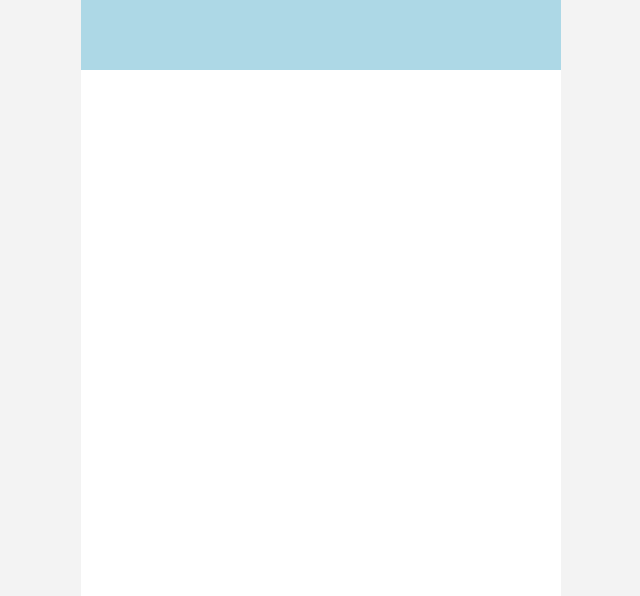
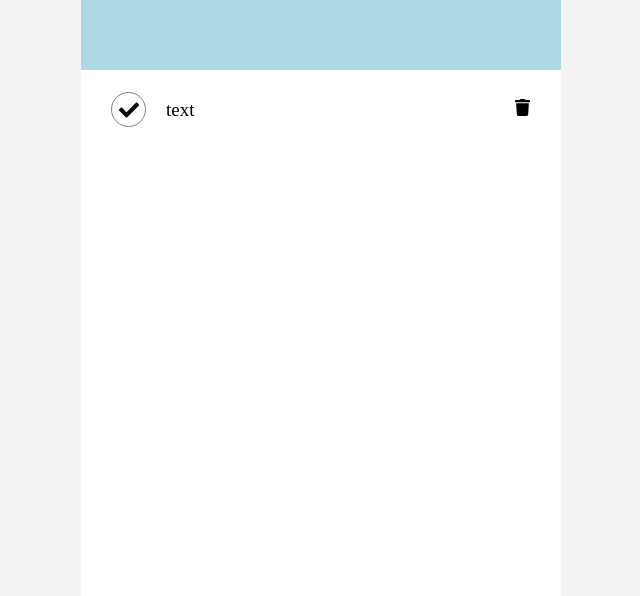
Before and after one commit to ShinjungOh/2022-todolist-challenge, a Next.js app in the folder 2022-10-06/: page /todolist in a window 1280 px wide. Shown: the part 130-726 px from the top of the page, without its empty margins (319-959 px from the left). Built offline with nearby package versions, Linux system fonts and the light colour scheme.

Commit message:
[ADD] 7th: TodoList UI 구현

```diff
--- a/2022-10-06/pages/todolist.tsx
+++ b/2022-10-06/pages/todolist.tsx
@@ -1,10 +1,11 @@
 import React from 'react';
 
-import { TodoCreate, TodoHeader } from '@components/todo';
+import { TodoCreate, TodoHeader, TodoList } from '@components/todo';
 
 const Todolist = () => (
   <>
     <TodoHeader />
+    <TodoList />
     <TodoCreate />
   </>
 );
--- /dev/null
+++ b/2022-10-06/ui/components/todo/TodoItem.tsx
@@ -0,0 +1,50 @@
+import React from 'react';
+import { FaCheck, FaTrash } from 'react-icons/fa';
+import styled from 'styled-components';
+
+const TodoItem = () => (
+  <Container>
+    <Done>
+      <FaCheck size={20} />
+    </Done>
+    <Text>text</Text>
+    <Delete>
+      <FaTrash size={17} />
+    </Delete>
+  </Container>
+);
+
+export default TodoItem;
+
+const Container = styled.div`
+  width: 100%;
+  height: 13%;
+  padding: 10px 20px;
+  display: flex;
+  flex-direction: row;
+  justify-content: center;
+  align-items: center;
+`;
+
+const Done = styled.div`
+  width: 35px;
+  height: 35px;
+  border: 1px solid grey;
+  border-radius: 50%;
+  display: flex;
+  flex-direction: row;
+  justify-content: center;
+  align-items: center;
+  cursor: pointer;
+`;
+
+const Text = styled.div`
+  padding-left: 20px;
+  font-size: 19px;
+  font-weight: normal;
+  flex: 1;
+`;
+
+const Delete = styled.div`
+  cursor: pointer;
+`;
--- /dev/null
+++ b/2022-10-06/ui/components/todo/TodoList.tsx
@@ -0,0 +1,19 @@
+import React from 'react';
+import styled from 'styled-components';
+
+import { TodoItem } from '@components/todo/index';
+
+const TodoList = () => (
+  <Container>
+    <TodoItem />
+  </Container>
+);
+
+export default TodoList;
+
+const Container = styled.div`
+  width: 100%;
+  height: 60%;
+  padding: 10px;
+  overflow-y: auto;
+`;
--- a/2022-10-06/ui/components/todo/index.tsx
+++ b/2022-10-06/ui/components/todo/index.tsx
@@ -1,2 +1,4 @@
 export { default as TodoHeader } from '@components/todo/Header';
 export { default as TodoCreate } from '@components/todo/TodoCreate';
+export { default as TodoList } from '@components/todo/TodoList';
+export { default as TodoItem } from '@components/todo/TodoItem';
```
